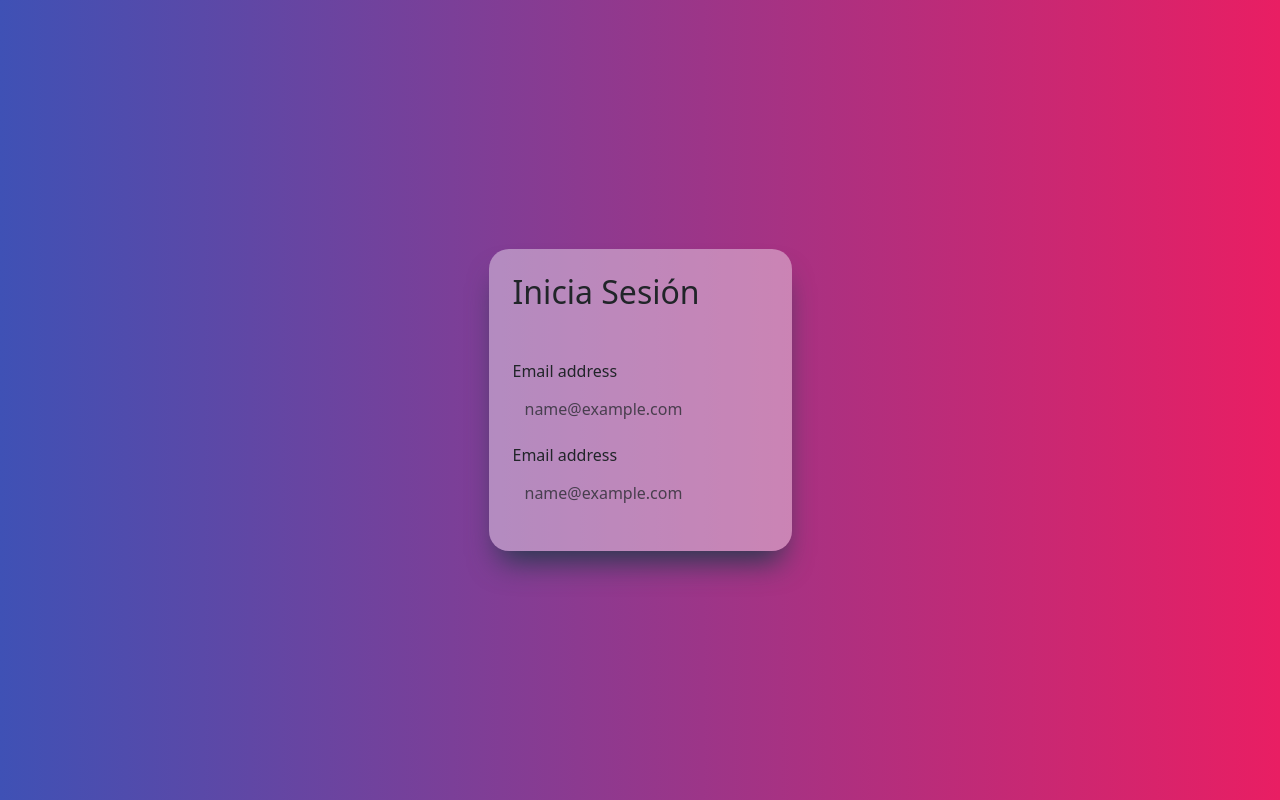
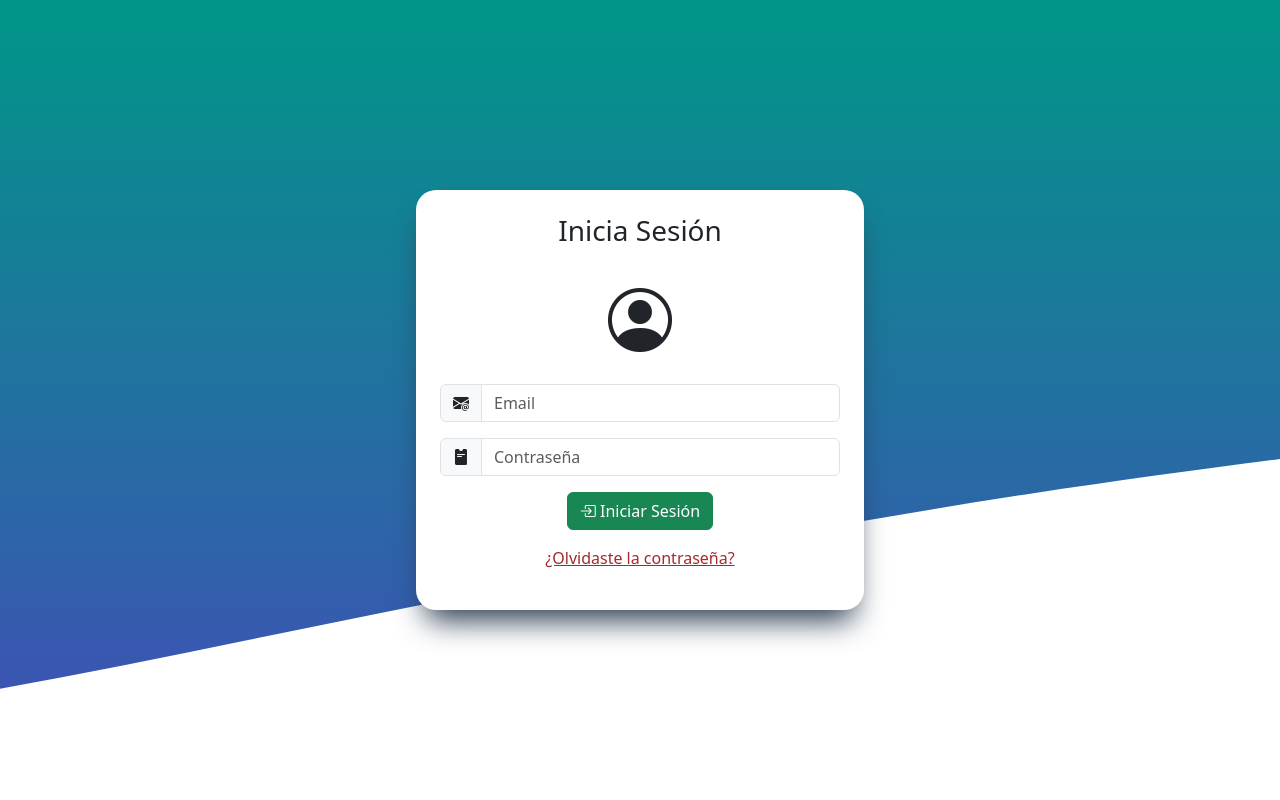
Before and after one commit to Erick-Hernandez-Ortega/AbastoTotal, an Angular app: page / in a window 1280 px wide. Built offline with nearby package versions, Linux system fonts and the light colour scheme.

Commit message:
Se trabaja en login: se cambian estilos

```diff
--- a/src/app/components/login/login.component.css
+++ b/src/app/components/login/login.component.css
@@ -1,14 +1,69 @@
 .login-bg {
-    background: linear-gradient(to left, var(--amaranth), var(--san-marino));
+  background: url("./../../../assets/wave.svg");
+  background-repeat: no-repeat;
+  background-position: top;
+  background-size: cover;
+}
+
+.containerTextIniciarSesion {
+  border-bottom: 1px solid rgba(255, 255, 255, 0.3);
+}
+
+.forgotPassword {
+  color: brown;
 }
 
 .login {
-    background-color: rgba(255, 255, 255, 0.4);
-    border-radius: 20px;
-    box-shadow: rgb(38, 57, 77) 0px 20px 30px -10px;
+  background-color: rgba(255, 255, 255);
+  border-radius: 20px;
+  box-shadow: rgb(38, 57, 77) 0px 20px 30px -10px;
 }
 
-input {
-    background-color: transparent;
-    border: none;
+.titulo {
+  text-align: center;
 }
+
+@media (max-width: 575px) {
+  /* Estilos para pantallas con ancho máximo de 575px (Extra small) */
+  .login {
+    width: 100%;
+  }
+  .login-bg {
+    background-size: 500%;
+  }
+}
+
+@media (min-width: 576px) and (max-width: 767px) {
+  /* Estilos para pantallas con ancho entre 576px y 767px (Small) */
+  .login {
+    width: 80%;
+  }
+}
+
+@media (min-width: 768px) and (max-width: 991px) {
+  /* Estilos para pantallas con ancho entre 768px y 991px (Medium) */
+  .login {
+    width: 60%;
+  }
+}
+
+@media (min-width: 992px) and (max-width: 1199px) {
+  /* Estilos para pantallas con ancho entre 992px y 1199px (Large) */
+  .login {
+    width: 45%;
+  }
+}
+
+@media (min-width: 1200px) and (max-width: 1399px) {
+  /* Estilos para pantallas con ancho entre 1200px y 1399px (X-Large) */
+  .login {
+    width: 35%;
+  }
+}
+
+@media (min-width: 1400px) {
+  /* Estilos para pantallas con ancho mínimo de 1400px (XX-Large) */
+  .login {
+    width: 30%;
+  }
+}
--- a/src/app/components/login/login.component.html
+++ b/src/app/components/login/login.component.html
@@ -1,18 +1,29 @@
 <div class="justify-content-center d-flex vh-100 align-items-center login-bg">
   <div class="login p-4">
-    <div class="mb-5">
-      <h2>Inicia Sesión</h2>
+    <div class="mb-3 containerTextIniciarSesion">
+      <h3 class="titulo">Inicia Sesión</h3>
     </div>
+    <div class="icono d-flex justify-content-center mb-3">
+      <i class="bi bi-person-circle" style="font-size: 4rem;"></i>
+    </div>
+    <form action="" class="">
+      <div class="mb-3 input-group">
+        <i class="bi bi-envelope-at-fill input-group-text"></i>
+        <input type="email" class="form-control" id="i-email" placeholder="Email">
+      </div>
+      <div class="mb-3 input-group">
+        <i class="bi bi-pass-fill input-group-text"></i>
+        <input type="password" class="form-control" id="i-password" placeholder="Contraseña">
+      </div>
 
-
-    <form action="" class="">
-      <div class="mb-3">
-        <label for="exampleFormControlInput1" class="form-label">Email address</label>
-        <input type="email" class="form-control" id="exampleFormControlInput1" placeholder="name@example.com">
+      <div class="d-flex justify-content-center mb-3">
+        <button type="submit" class="btn btn-success">
+          <i class="bi bi-box-arrow-in-right"></i>
+          Iniciar Sesión
+        </button>
       </div>
-      <div class="mb-3">
-        <label for="exampleFormControlInput1" class="form-label">Email address</label>
-        <input type="email" class="form-control" id="exampleFormControlInput1" placeholder="name@example.com">
+      <div class="d-flex justify-content-center mb-3">
+        <a href="#" class="forgotPassword">¿Olvidaste la contraseña?</a>
       </div>
     </form>
   </div>
```
Also changed, not shown: src/assets/wave.svg (added).
